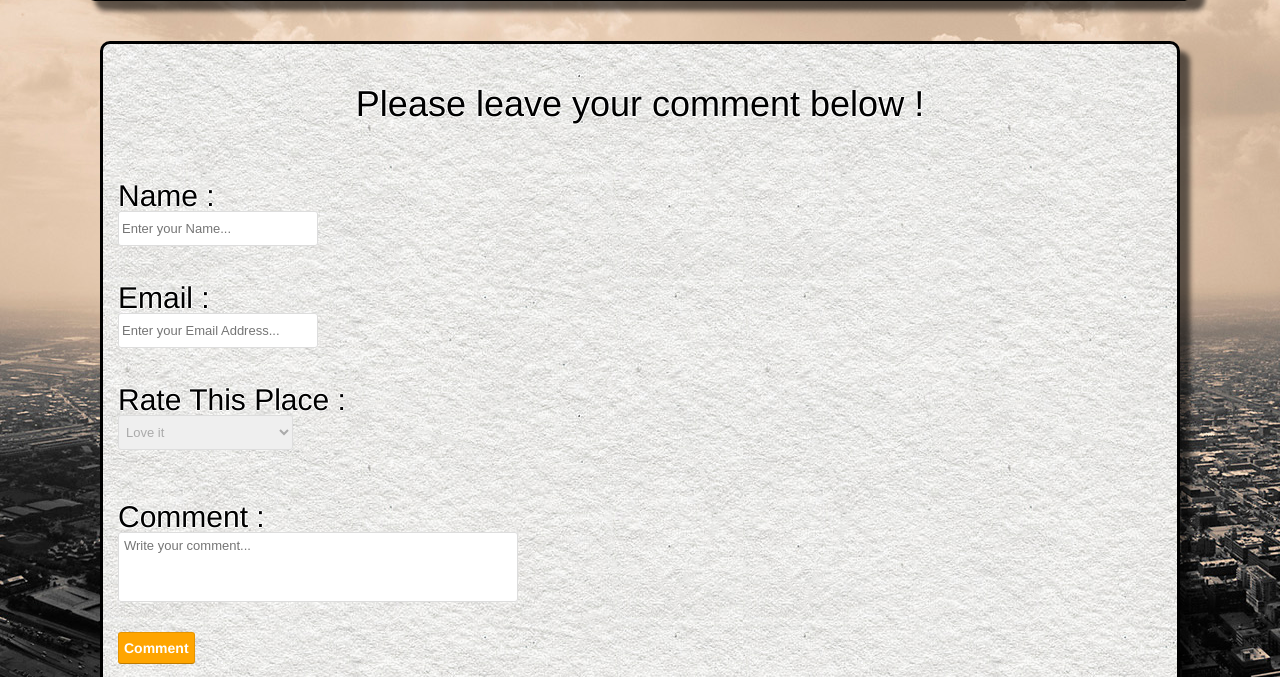
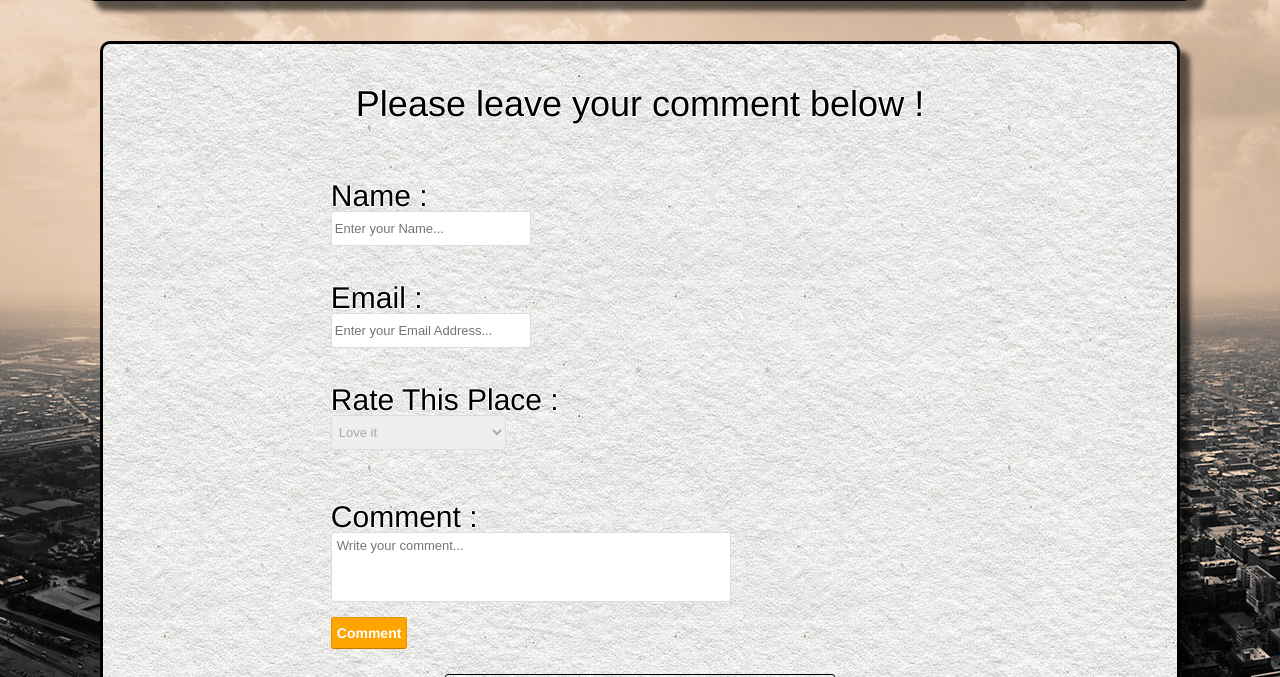
Before and after one commit to arezki1/Travel-Dublin, a PHP site: page /forum.php?id=3 in a window 1280 px wide. Shown: the part 1259-1936 px from the top of the page. Run offline with PHP 8.4, Linux system fonts and the light colour scheme; a user stored in the database is signed in; data comes from the database, SQL or seed files in the repository; some libraries are stand-ins or nearby versions.

Commit message:
currency

```diff
--- a/css/style.css
+++ b/css/style.css
@@ -30,6 +30,7 @@
     }
     #commentForm{
       padding:10px;
+      margin-left:20%;
     }
 
     /*http://www.cssmatic.com/box-shadow*/
@@ -42,6 +43,11 @@
         /*http://www.pixeden.com/media/k2/galleries/165/003-subtle-light-pattern-background-texture-vol5.jpg*/
         background-image:url("../img/lightBground.jpg");
       }
+     .textbox .form-control{
+
+max-width:40%;
+ font-weight:bold
+}
     .bradius{
         border-radius: 5px 5px 5px 5px;
         -moz-border-radius: 10px 10px 10px 10px;
--- a/currency.php
+++ b/currency.php
@@ -9,10 +9,12 @@
     <div class="container">
     	<h1 class="alert alert-info" style="text-align:center;font-weight:bold"> One Click for all</h1>
 
+
+
     <img class="img-responsive img-rounded center-block" src="img/money.jpg">
 
 
-
+       	<br><br>
 
 
 
@@ -51,6 +53,7 @@
 	<br/>
 
 	</div>
+	    	<br>
 	<div class='btn btn-success center' style="margin-left: 30%;font-weight:bold">
 
 	<h4> Result: </h4>
--- a/forum.php
+++ b/forum.php
@@ -218,7 +218,7 @@ $("#success_msg").prepend(html);
                   <tr><td colspan="2">
 
                   <h2 class="coolFont">Comment :</h2>
-                  <div class="form-group"><textarea name="name" placeholder="Write your comment..."></textarea></div>
+                  <div><textarea name="name" placeholder="Write your comment..." id="comment"></textarea></div>
                   </td></tr>
                   </table>
                   <div><input type="submit" class="btn .form-control" value="Comment" id="comment_submit"></div>
```
